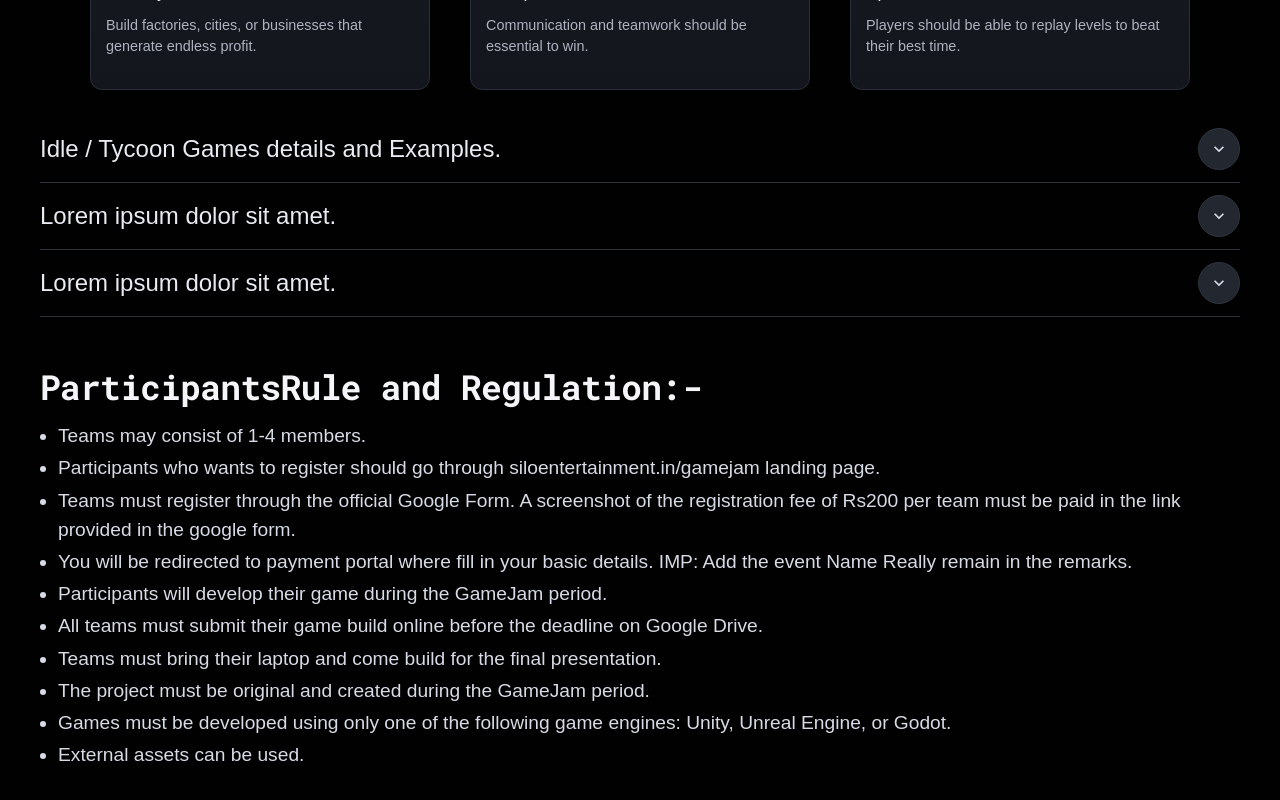
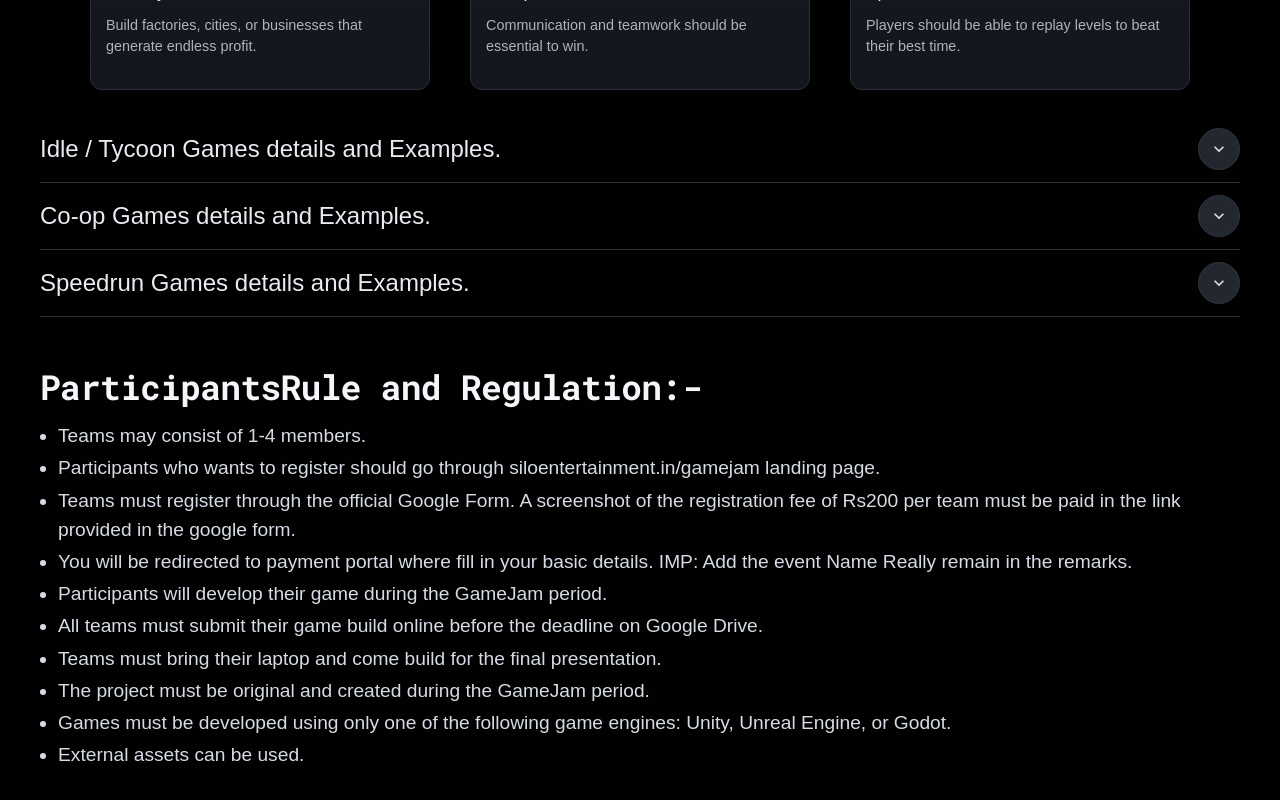
Before and after one commit to Sidhiq061025/Silo_Entertainment, a React (Vite) app: page /gamejam in a window 1280 px wide. Shown: the part 1365-2165 px from the top of the page. Built offline with nearby package versions, Linux system fonts and the light colour scheme; a web font is replaced by a local one.

Commit message:
Updated Faq.jsx

```diff
--- a/src/components/Faq.jsx
+++ b/src/components/Faq.jsx
@@ -2,23 +2,15 @@ import { useState } from "react";
 import { ExpandMore } from "@mui/icons-material";
 
 const questions = [
+  { q: "Idle / Tycoon Games details and Examples.",
+   a: "Games focused on building, upgrading, and generating continuous growth. Examples: Business simulation games where you grow a company (Like Business empire mobile), Factory or city-building management games (like satisfactory), Incremental games with automation and upgrades (Like Idle Miner). Core Idea: Start small → Upgrade → Expand → Automate.", },
   {
-  q: "Idle / Tycoon Games details and Examples.",
-  a: `Games focused on building, upgrading, and generating continuous growth.<br><br>
-      <b>Examples:</b><br>
-      • Business simulation games where you grow a company<br>
-      • Factory or city-building management games<br>
-      • Incremental games with automation and upgrades<br><br>
-      <b>Core Idea:</b><br>
-      Start small → Upgrade → Expand → Automate.`
-},
-  {
-    q: "Lorem ipsum dolor sit amet.",
-    a: "Lorem ipsum dolor sit amet, consectetur adipiscing elit. Sed do eiusmod tempor incididunt ut labore et dolore magna aliqua.",
+    q: "Co-op Games details and Examples.",
+    a: "Games designed around teamwork, coordination, and shared objectives. Few Examples are: Multiplayer obstacle challenges requiring coordination (like Chained together), Physics-based co-op games with chaotic gameplay (like human fall flat), Puzzle games where each player has a unique role (Like It takes two). Core Idea: Work together to succeed (or fail hilariously) .",
   },
   {
-    q: "Lorem ipsum dolor sit amet.",
-    a: "Lorem ipsum dolor sit amet, consectetur adipiscing elit. Sed do eiusmod tempor incididunt ut labore et dolore magna aliqua.",
+    q: "Speedrun Games details and Examples.",
+    a: "Games focused on precision, timing, and replayability. Fast-paced platformers with challenging levels (Like Only up), Obstacle courses designed for skilled completion (Like Getting over it), Reaction-based gameplay with timing challenges (Geometry Dash).",
   },
 ];
 
```
